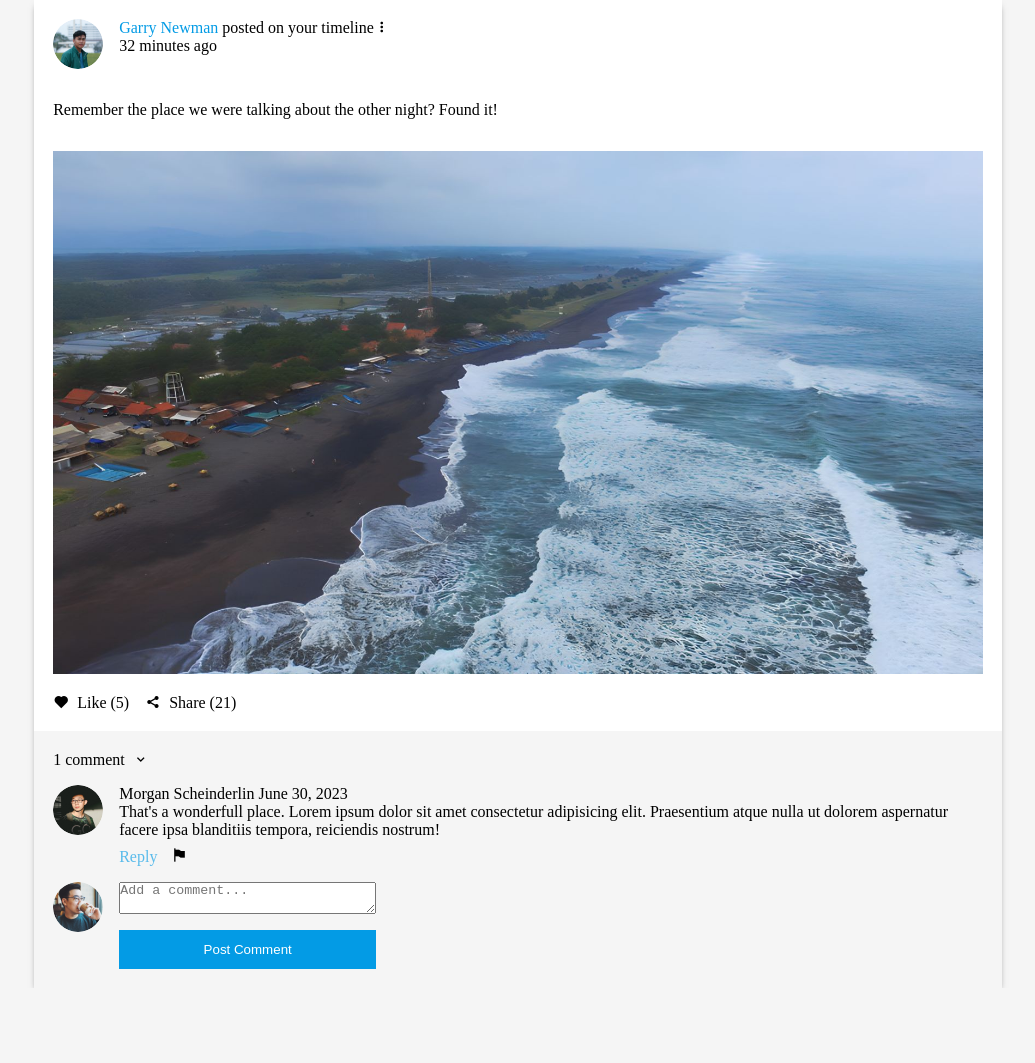
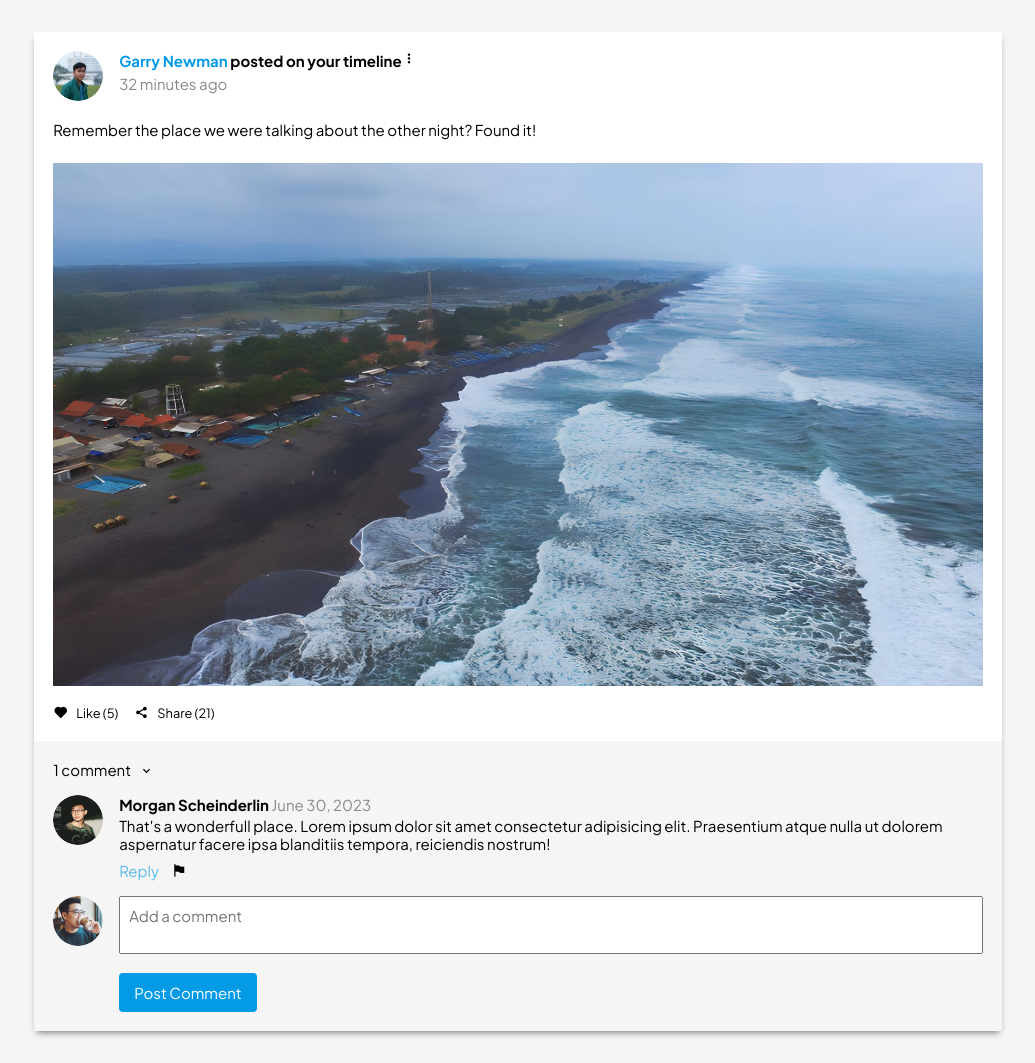
Before and after one commit to kharismafajar23/Front-End-Developer-Coding-Challenge-Recreate-UI-HTML-CSS-, a plain HTML site: page index.html in a window 1280 px wide. Shown: the whole page, without its empty margins (122-1157 px from the left). Before the commit the page ends 988 px from the top, so only its background shows below. Drawn offline with nearby package versions, Linux system fonts and the light colour scheme.

Commit message:
fix comment area

```diff
--- a/assets/style/main.css
+++ b/assets/style/main.css
@@ -1,8 +1,23 @@
+/* Google Font */
+@import url("https://fonts.googleapis.com/css2?family=Plus+Jakarta+Sans:wght@400;700&display=swap");
+
 :root {
   /* color */
   --blue-light: #59bbeb;
   --blue-dark: #039be5;
   --grey-color: #f5f5f5;
+  --light-text-color: #888888;
+
+  /* Font */
+  --body-font: "Plus Jakarta Sans", sans-serif;
+
+  /* Font Size */
+  --smallest-font-size: 0.8rem;
+  --normal-font-size: 0.938rem;
+
+  /* Font Weight */
+  --normal-font-weigth: 400;
+  --bold-font-weight: 700;
 }
 
 * {
@@ -17,6 +32,15 @@ html {
 
 body {
   background-color: var(--grey-color);
+  padding: 2rem 0;
+}
+
+body,
+button,
+input,
+textarea {
+  font-family: var(--body-font);
+  font-size: var(--normal-font-size);
 }
 
 ul {
@@ -64,7 +88,7 @@ img {
 .post_area_header {
   display: flex;
   flex-direction: row;
-  margin-bottom: 2rem;
+  margin-bottom: 1.2rem;
 }
 
 .post_area_header:last-child {
@@ -81,11 +105,24 @@ img {
 }
 
 .post_area_name {
+  font-weight: var(--bold-font-weight);
+  margin-bottom: 4px;
+}
+
+.post_area_name span {
   color: var(--blue-dark);
+  cursor: pointer;
+}
+
+.post_area_time,
+.comment_post_name span {
+  font-weight: var(--normal-font-weigth);
+  color: var(--light-text-color);
+  cursor: default;
 }
 
 .post_area_caption {
-  margin-bottom: 2rem;
+  margin-bottom: 1.5rem;
 }
 
 .post_area_picture {
@@ -111,6 +148,10 @@ img {
   margin-right: 1rem;
 }
 
+.post_property_text {
+  font-size: var(--smallest-font-size);
+}
+
 .comment_area {
   background-color: var(--grey-color);
 }
@@ -125,6 +166,10 @@ img {
   margin-right: 8px;
 }
 
+.comment_area_count i {
+  padding-top: 3px;
+}
+
 .comment_post {
   display: flex;
   flex-direction: row;
@@ -134,12 +179,15 @@ img {
   margin: 1rem 0;
 }
 
-.comment_post_name span {
-  color: ;
+.comment_post_name {
+  cursor: pointer;
+  font-weight: var(--bold-font-weight);
+  margin-bottom: 3px;
 }
 
 .comment_post_text {
   margin-bottom: 0.5rem;
+  line-height: 120%;
 }
 
 .comment_post_reply {
@@ -149,18 +197,22 @@ img {
   margin-right: 10px;
 }
 
-.comment_post_input {
-  display: flex;
-  flex-direction: column;
+.form_comment_div {
+  width: 100%;
 }
 
 .comment_post_input_text {
   margin-bottom: 1rem;
+  padding: 9px;
+  width: 100%;
+  height: 100%;
+  resize: none;
+  outline: none;
 }
 
-.comment_post_button {
-  display: inline;
-  padding: 12px 6px;
+.btn-comment {
+  padding: 10px 15px;
+  border-radius: 4px;
   color: #fff;
   background-color: var(--blue-dark);
 }
--- a/index.html
+++ b/index.html
@@ -27,11 +27,10 @@
             alt=""
           />
           <div>
-            <p>
-              <span class="post_area_name">Garry Newman</span> posted on your
-              timeline
+            <p class="post_area_name">
+              <span>Garry Newman</span> posted on your timeline
             </p>
-            <p>32 minutes ago</p>
+            <p class="post_area_time">32 minutes ago</p>
           </div>
           <i class="bx bx-dots-vertical-rounded"></i>
         </div>
@@ -46,11 +45,11 @@
         <div class="post_area_propertys">
           <div class="post_area_property">
             <i class="bx bxs-heart post_property_icon icon"></i>
-            <p>Like (<span>5</span>)</p>
+            <p class="post_property_text">Like (<span>5</span>)</p>
           </div>
           <div class="post_area_property">
             <i class="bx bxs-share-alt post_property_icon icon"></i>
-            <p>Share (<span>21</span>)</p>
+            <p class="post_property_text">Share (<span>21</span>)</p>
           </div>
         </div>
       </div>
@@ -73,7 +72,7 @@
               facere ipsa blanditiis tempora, reiciendis nostrum!
             </p>
             <p class="comment_post_reply">Reply</p>
-            <i class="bx bxs-flag-alt report_icon"></i>
+            <i class="bx bxs-flag-alt report_icon icon"></i>
           </div>
         </div>
         <div class="comment_post">
@@ -82,15 +81,14 @@
             src="assets/images/person3.png"
             alt=""
           />
-          <div class="comment_post_input">
-            <textarea
-              class="comment_post_input_text"
-              name=""
-              placeholder="Add a comment..."
-              id=""
-              cols="30"
-            ></textarea>
-            <button class="btn comment_post_button">Post Comment</button>
+          <div class="form_comment_div">
+            <form action="" class="">
+              <textarea
+                class="comment_post_input_text"
+                placeholder="Add a comment"
+              ></textarea>
+            </form>
+            <button class="btn btn-comment">Post Comment</button>
           </div>
         </div>
       </div>
```
